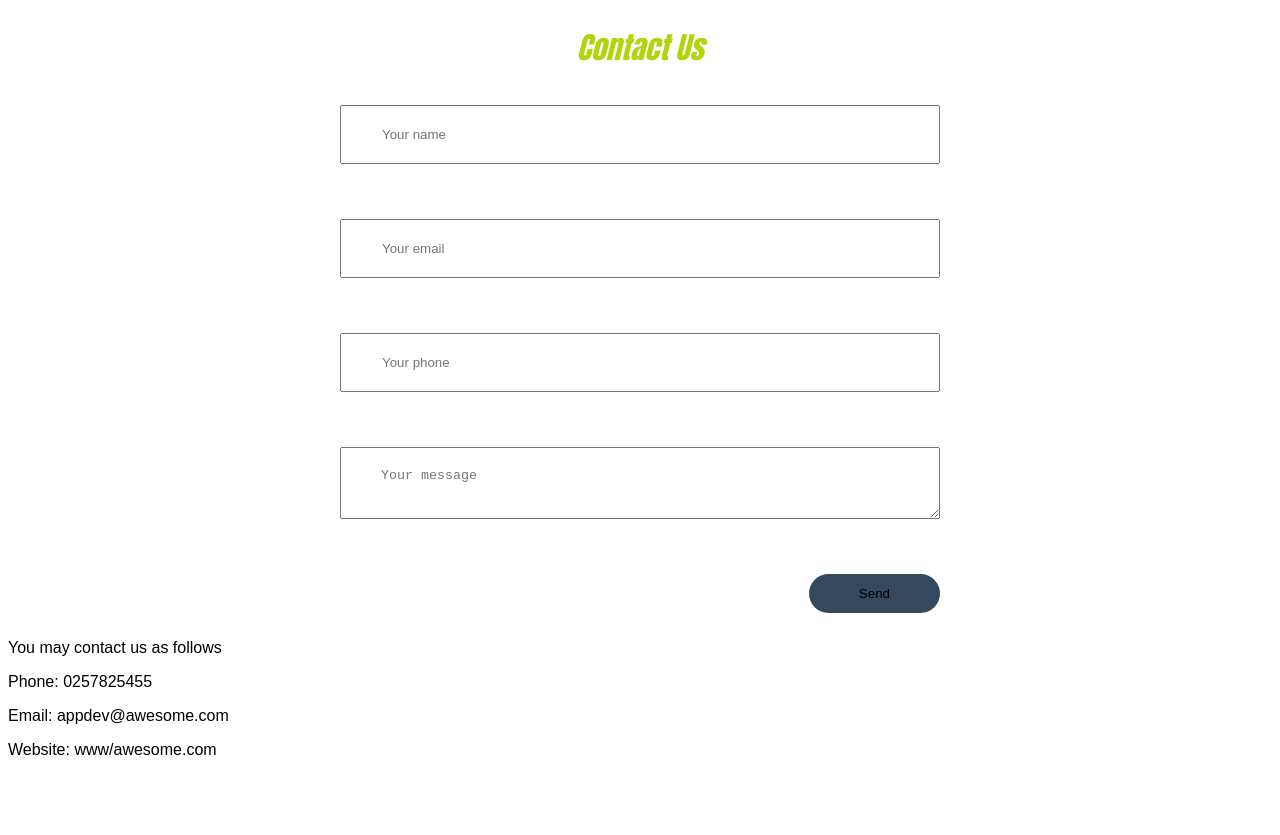
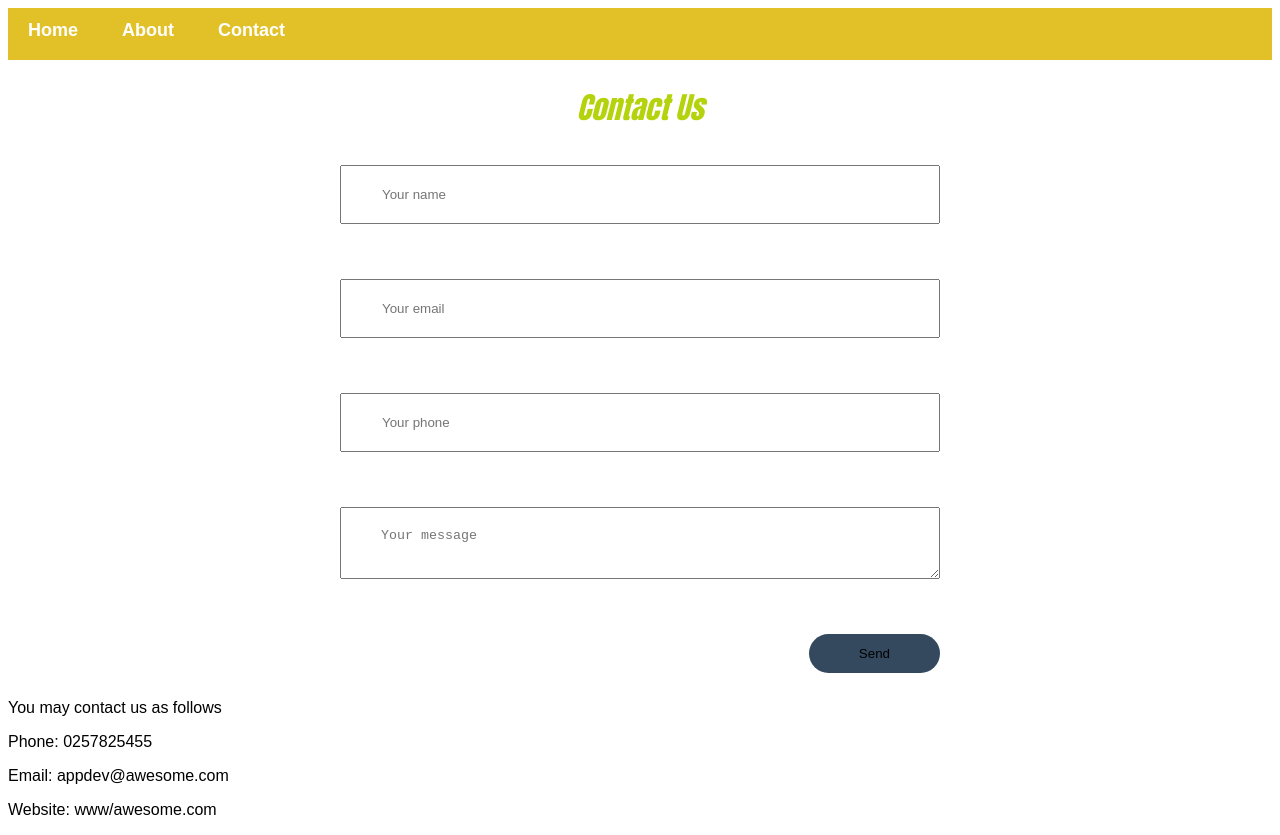
Before and after one commit to btmorite-ITvarsity/Module-1-Assessment-6-, a plain HTML site: page contact.html in a window 1280 px wide. Before the commit the page ends 800 px from the top, so only its background shows below. Drawn offline with Linux system fonts and the light colour scheme.

Commit message:
Update contact.html

```diff
--- a/contact.html
+++ b/contact.html
@@ -4,11 +4,15 @@
     <meta charset="UTF-8">
     <meta name="viewport" content="width=device-width, initial-scale=1.0">
     <link rel="stylesheet" href="style.css">
-    <title>AVENGERS_APP</title>
+    <title>Phone_App</title>
 </head>
 <body>
 
-
+<div id="menu">
+        <a href="index.html">Home</a>
+        <a href="about.html">About</a>
+        <a href="contact.html">Contact</a>
+    </div>
     <div class="contact-section">
         <h2>Contact Us</h2>
         <div class="border"></div>
@@ -19,13 +23,13 @@
           <textarea class="contact-form-text" placeholder="Your message"></textarea>
           <input type="submit" class="input contact-form-btn" value="Send">
         </form>
-      </div>
+
 
       <p>You may contact us as follows</p>
       <p>Phone: 0257825455</p>
       <p>Email: appdev@awesome.com</p>
       <p>Website: www/awesome.com</p>
-    </div>
 
+</div>
 </body>
 </html>
```
